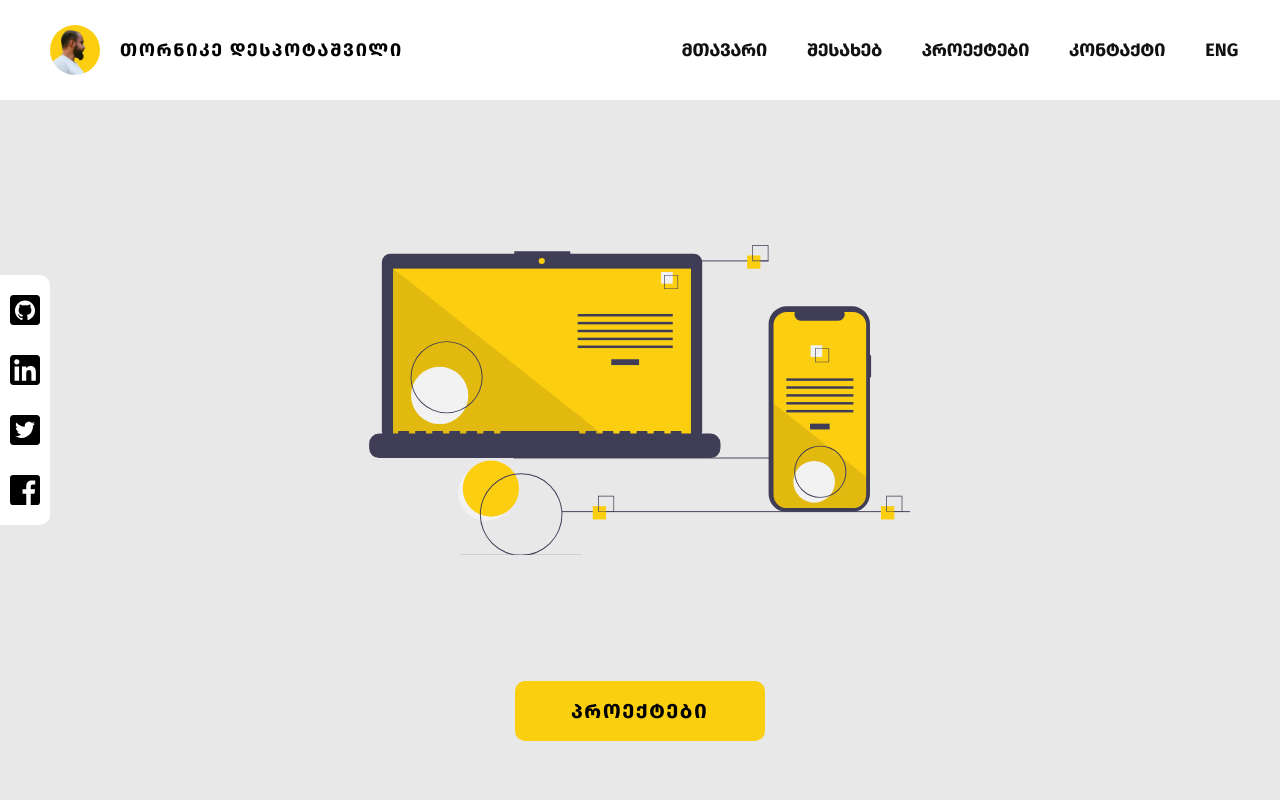
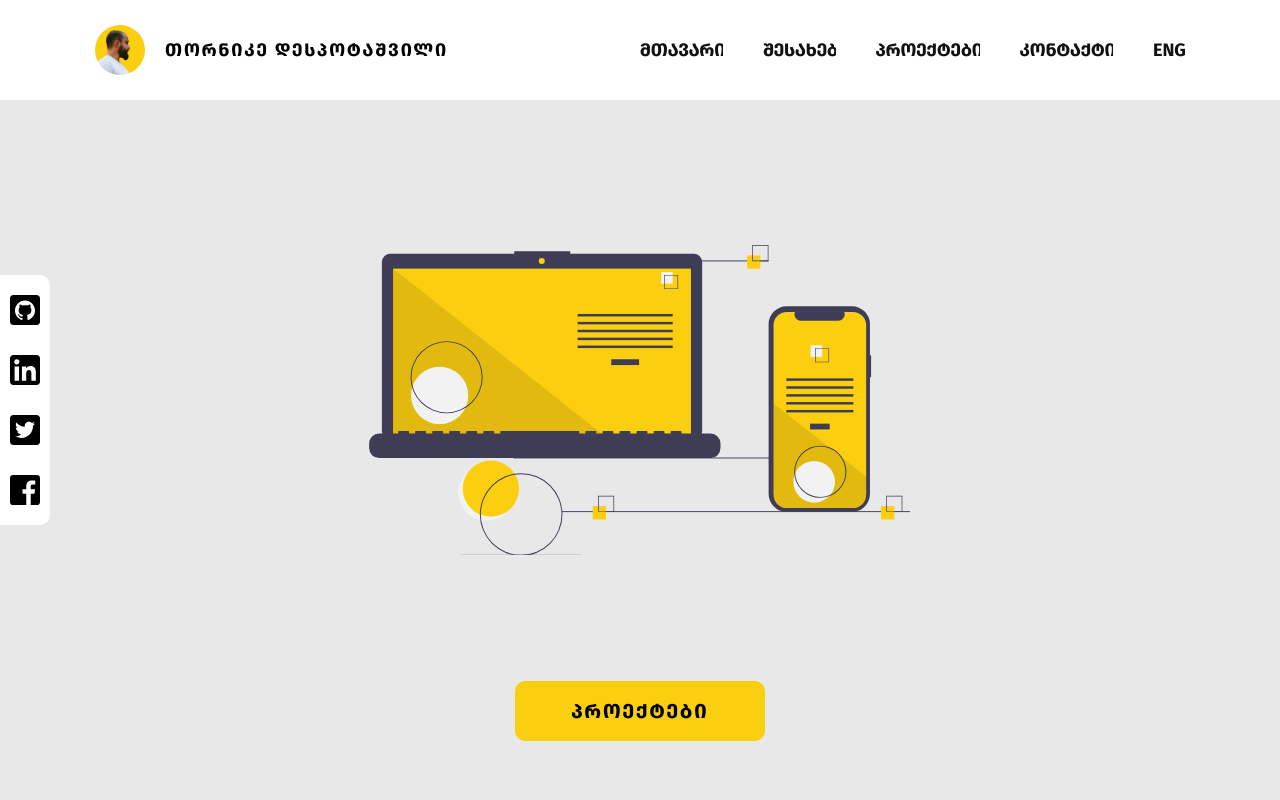
Before and after one commit to Desp0o/portfolio, a React (Create React App) app: page /#/ in a window 1280 px wide. Shown: the top 800 px of the page. Built offline with nearby package versions, Linux system fonts and the light colour scheme.

Commit message:
added new project

```diff
--- a/src/components/Projects/ProjectArrayData.js
+++ b/src/components/Projects/ProjectArrayData.js
@@ -11,6 +11,7 @@ import magicMas    from '../../images/magicMassage.webp'
 import tourGeorgia from '../../images/tourGeorgia.webp'
 import shutter     from '../../images/shutterpic.webp'
 import panorama    from '../../images/panorama.webp'
+import sugarland   from '../../images/sugarlandProject.webp'
 
 export const ProjectArray = [
     {id:1, image:`${carco}`, title:'Carco.Ge', description:'ავტო იმპორტის ვებ-გვერდი,ტრანსპორტირებისა და განბაჟების კალკულატორით.', button:'ნახვა',
@@ -36,6 +37,10 @@ export const ProjectArray = [
     {id:5, image:`${tourGeorgia}`, title:'Tour Georgia', description:'უკრაინულ-ქართული ტურისტული კომპანია', button:'ნახვა',
                                                 descriptionEng:'Georgian-Ukrainian tour agency in Georgia.', buttonEng:'Visit', link:'https://tourgeorgia.com.ge/',
                                                 work1:'React JS', work2:'Tailwind', work3:'swiper.js'},
+
+    {id:13, image:`${sugarland}`, title:'Sugarlandspamassage.com', description:'Sugarland Spa Massage - გამაჯანსაღებელი და სამკურნალო მასაჟების ვებ გვერდი.', button:'ნახვა',
+                                                descriptionEng:'Sugarland spa Mobile massage therapy Will bring luxury quality services.', buttonEng:'Visit', link:'https://sugarlandspamassage.com/',
+                                                work1:'React JS', work2:'CSS'},
 
     {id:6, image:`${indian}`, title:'Moto Shop Clone', description:'მოტოციკლეტების მაღაზიის პროექტი.', button:'ნახვა',
                                                 descriptionEng:'Moto shop web page clone, with responsive design and links animation.', buttonEng:'Visit', link:'https://desp0o.github.io/IndianMotorcycle/',
--- a/src/components/Projects/Projects.js
+++ b/src/components/Projects/Projects.js
@@ -55,7 +55,7 @@ function PagePrj(props) {
                             </div>
 
 
-                            <div className="prj_inner">
+                            <div className="prj_inner projectPageInner">
                                 <h3>{project.title}</h3>
                                 <p>{localStorage.language === 'eng' ? `${project.descriptionEng}` : `${project.description}`} {project.framework}</p>
 
--- a/src/components/navbar/navbar.css
+++ b/src/components/navbar/navbar.css
@@ -17,7 +17,7 @@ nav{
 }
 
 .nav_left{
-    padding-left: 50px;
+    padding-left: 95px;
     width: 50%;
     height: 100%;
     display: flex;
@@ -45,11 +45,13 @@ nav{
 }
 
 .nav_right{
+    box-sizing: border-box;
     width: 50%;
     height: 100%;
     display: flex;
     align-items: center;
-    justify-content: center;
+    justify-content: flex-end;
+    padding-right: 95px;
     gap: 40px;
 }
 
@@ -152,3 +154,14 @@ nav{
     } */
 
 }
+
+
+@media (min-width:1900px) {
+    .nav_left{
+        padding-left:235px;
+    }
+    .nav_right{
+        padding-right: 235px;
+    }
+
+}
```
Also changed, not shown: src/images/sugarlandProject.webp (added).
